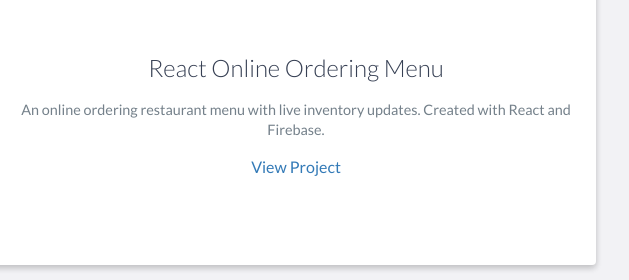
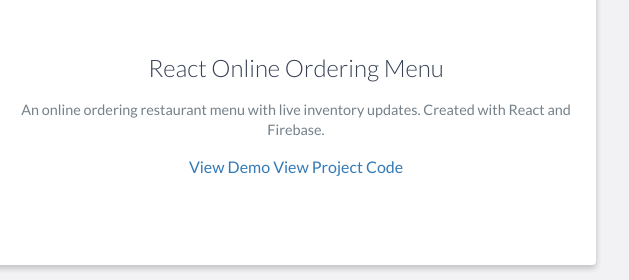
Before and after one commit to brandonflint/brandonflint.github.io, a website: page index.html in a window 1280 px wide. Shown: the part 2163-2443 px from the top of the page, 494-1123 px from the left. Drawn offline with nearby package versions, Linux system fonts and the light colour scheme.

Commit message:
added demo link for project

```diff
--- a/index.html
+++ b/index.html
@@ -136,7 +136,8 @@
                         <p>
                             An online ordering restaurant menu with live inventory updates. Created with React and Firebase.
                         </p>
-                        <a href="https://github.com/brandonflint/react_menu_order_form">View Project</a>
+                        <a href="https://ns-cxvqbjiaao.now.sh/">View Demo</a>
+                        <a href="https://github.com/brandonflint/react_menu_order_form">View Project Code</a>
                     </div>
                     <!-- End .project-info -->
                 </div>
```
